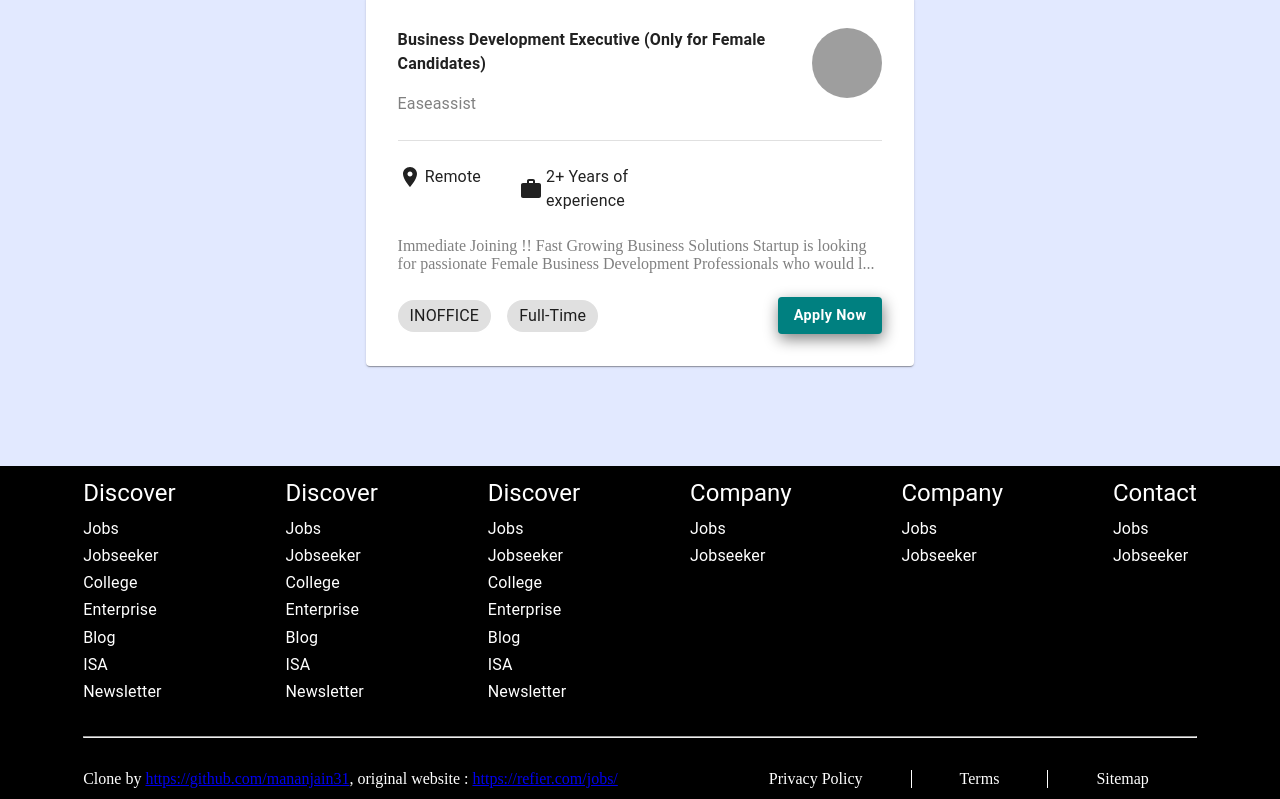
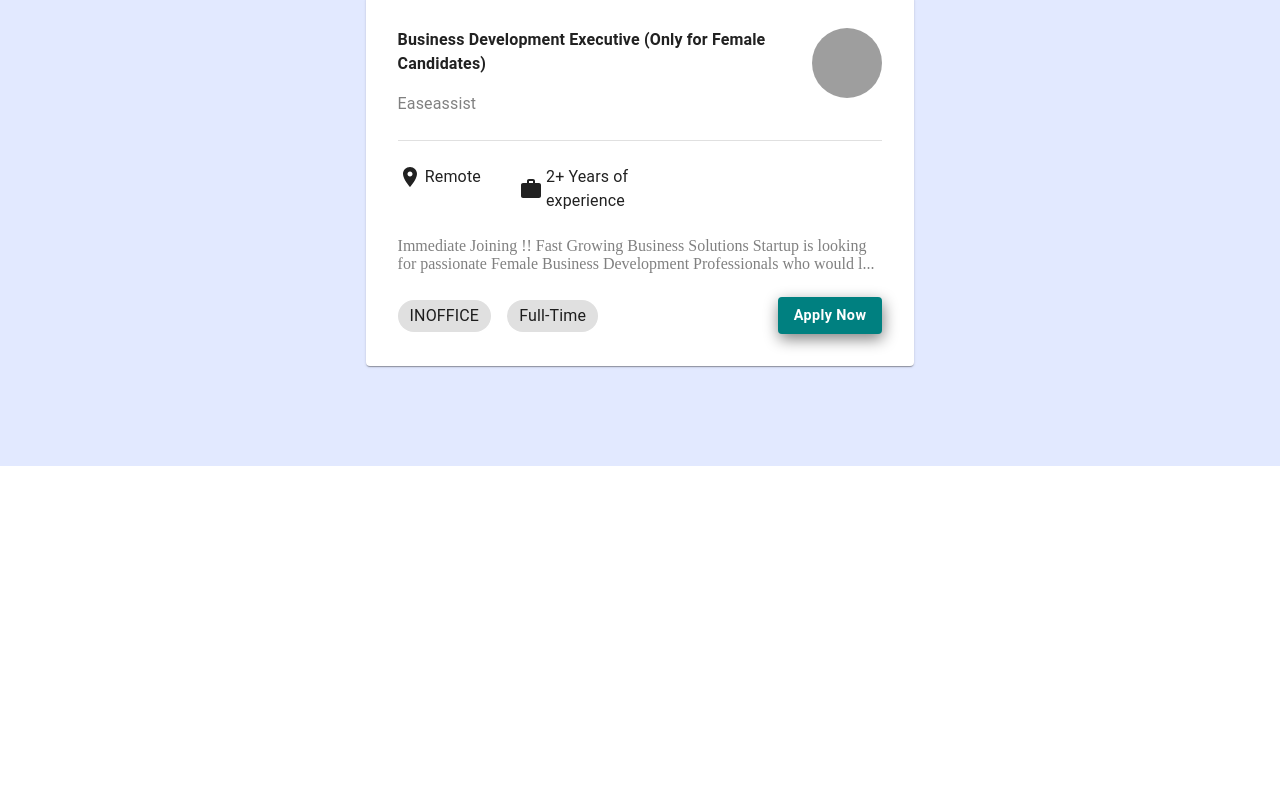
Before and after one commit to mananjain31/refier-jobs-clone, a React (Vite) app: page / in a window 1280 px wide. Shown: the part 1326-2125 px from the top of the page. After the commit the page ends 1792 px from the top, so only its background shows below. Built offline with nearby package versions, Linux system fonts and the light colour scheme; grey boxes are pictures that could not be loaded; a web font is replaced by a local one.

Commit message:
:bug: Removed Footer for its debugging

```diff
--- a/src/App.css
+++ b/src/App.css
@@ -3,6 +3,6 @@
     padding : 0;
     box-sizing: border-box;
 }
-body {
+/* body {
     overflow-x: hidden;
-}
+} */
--- a/src/pages/JobsPage/index.jsx
+++ b/src/pages/JobsPage/index.jsx
@@ -31,7 +31,7 @@ const JobsPage = () => {
       </Grid>
     </main>
 
-    <FooterComponent/>
+    {/* <FooterComponent/> */}
   </>
 };
 
--- a/src/shared/DrawerComponent/DrawerComponent.jsx
+++ b/src/shared/DrawerComponent/DrawerComponent.jsx
@@ -11,7 +11,7 @@ const CloseIcon = ()=>(
 
 const DrawerComponent = (props) => {
   return <Drawer
-        anchor={props.anchor?props.anchor:'right'}
+        anchor={'right'}
         open={props.open}
         onClose={props.onClose}
     >
@@ -30,7 +30,6 @@ const DrawerComponent = (props) => {
             }
         </List>
     </Drawer>
-;
-};
+}
 
 export default DrawerComponent;
--- a/src/shared/Navigations/Navigations.jsx
+++ b/src/shared/Navigations/Navigations.jsx
@@ -79,12 +79,6 @@ const Navigations = () => {
     </React.Suspense>
 
     {/* Modals :  and drawers */}
-
-        <DrawerComponent
-            open={drawer}
-            onClose={toggleDrawer}
-            items={['MarketPlace', 'DrawerItem 2', 'DrawerItem 3']}
-        />
         <ContactUsModal
             open={contactUsModal}
             onClose={toggleContactUsModal}
@@ -94,6 +88,11 @@ const Navigations = () => {
             open={loginModal}
             onClose={toggleLoginModal}
         />
+        <DrawerComponent
+            open={drawer}
+            onClose={toggleDrawer}
+            items={['MarketPlace', 'DrawerItem 2', 'DrawerItem 3']}
+        />
     {/* Modals ends */}
   </>;
 };
```
